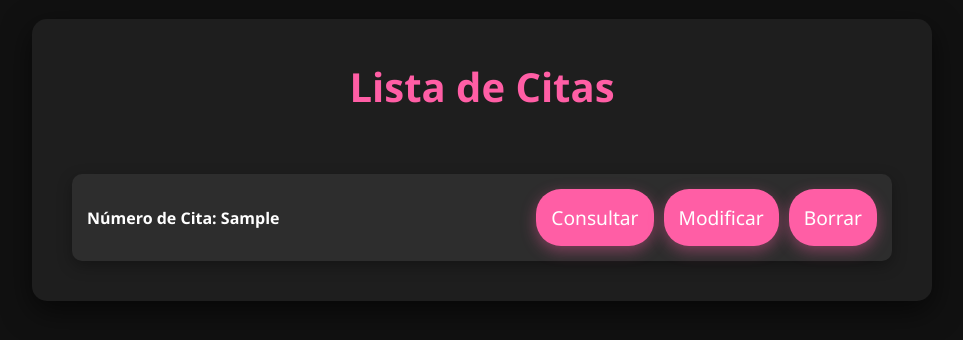
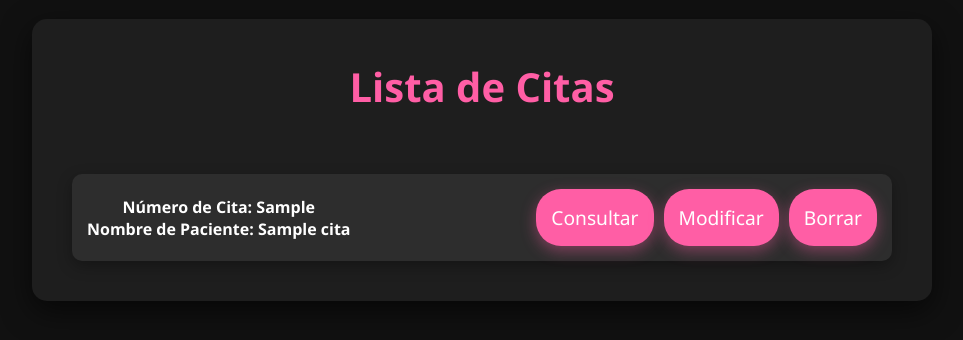
Before and after one commit to juanmanuel2002/proyectoDistribuidos, a Flask app: page /menu_cita in a window 1280 px wide. Shown: the part 240-580 px from the top of the page, without its empty margins (158-1121 px from the left). Run offline with Flask 3, Linux system fonts and the light colour scheme; a database or web service that is not in the repository returns one stand-in record (values such as "Sample title").

Commit message:
Agregando nombre del paciente a menu_cita

```diff
--- a/flask/webapp/frontend/templates/menu_cita.html
+++ b/flask/webapp/frontend/templates/menu_cita.html
@@ -22,7 +22,8 @@
             {% for cita in citas %}
             <div class="cita-item">
                 <div>
-                    <p><strong>Número de Cita: {{ cita.numeroDeCita }}</strong></p>
+                    <p><strong>Número de Cita:  {{ cita.numeroDeCita }}</strong></p>
+                    <p><strong>Nombre de Paciente:  {{ cita.nombre }}</strong></p>
                 </div>
                 <div class="cita-buttons">
                     <a href="{{ url_for('consultar_cita', numeroDeCita=cita.numeroDeCita) }}" class="button">Consultar</a>
```
